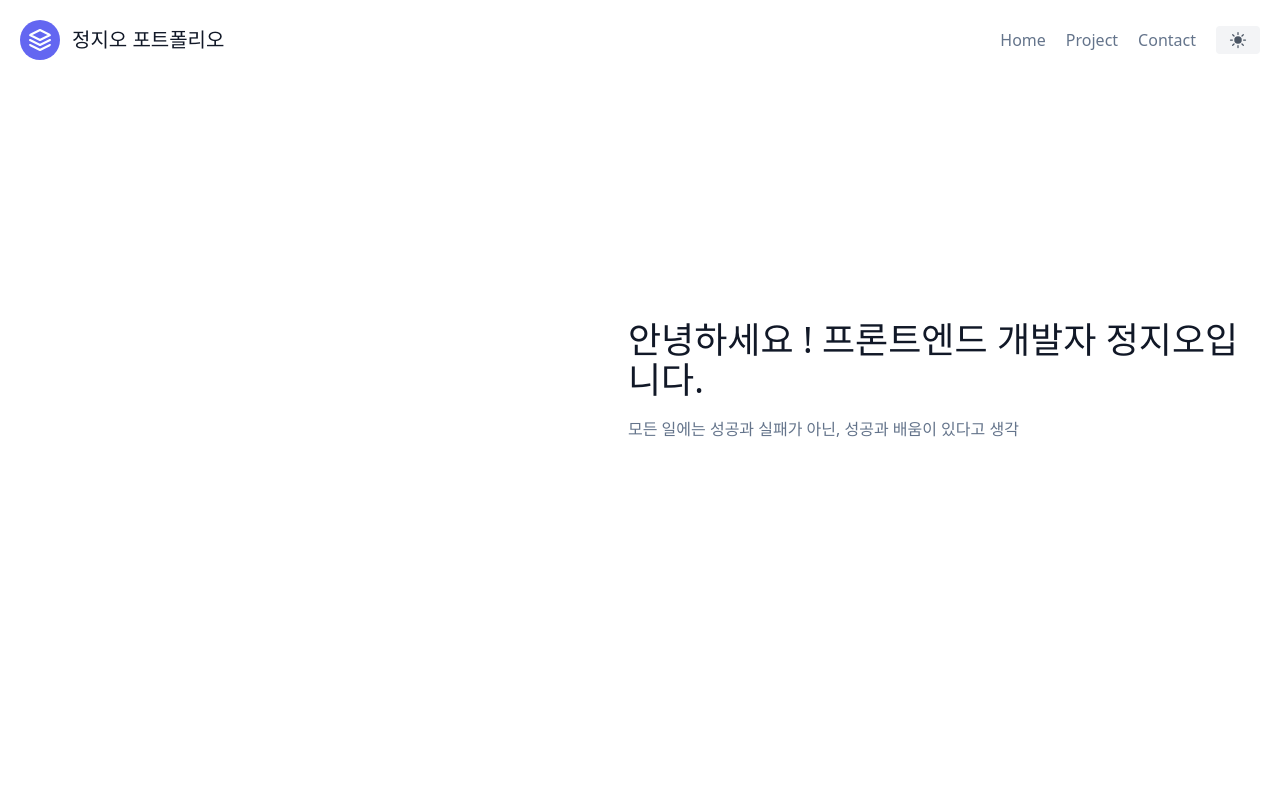
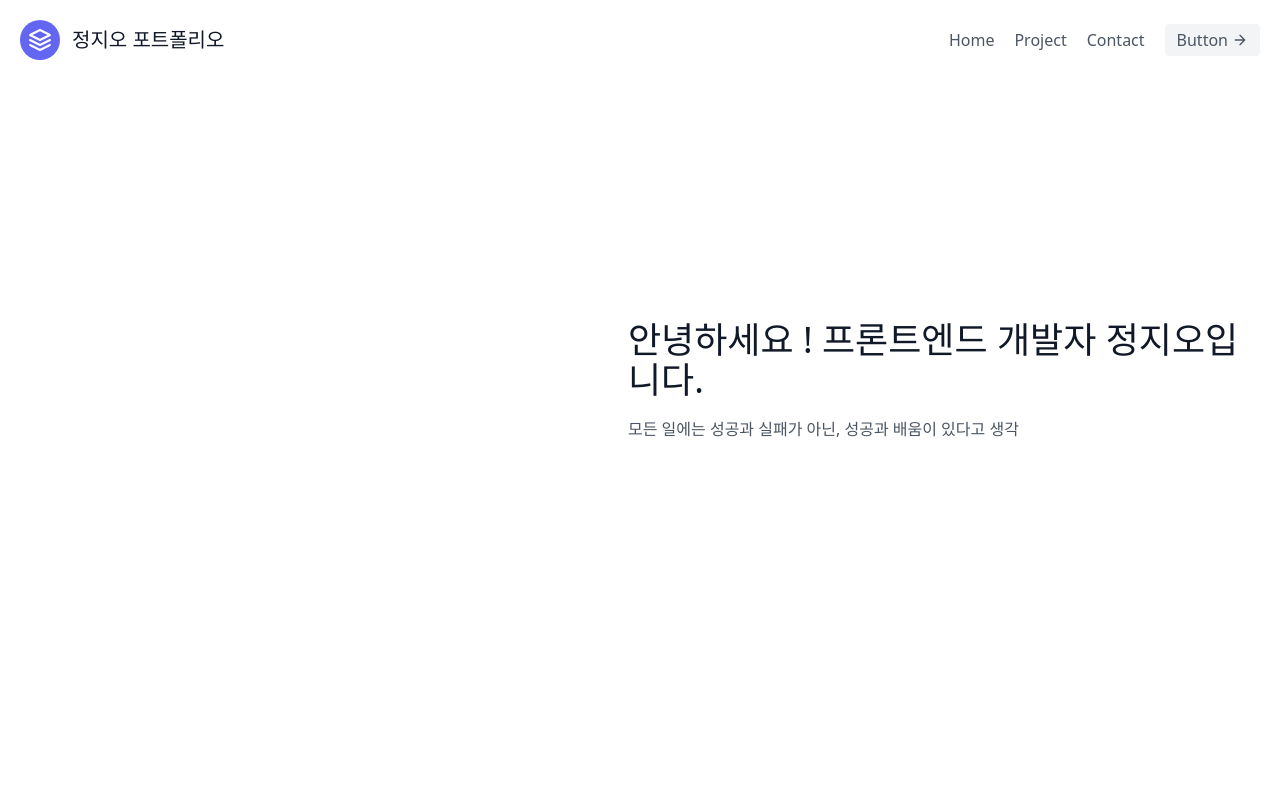
Before and after one commit to jiohjung98/MyPortfolio, a Next.js app: page / in a window 1280 px wide. Shown: the top 800 px of the page. Built offline with nearby package versions, Linux system fonts and the light colour scheme.

Commit message:
Revert "design: light&dark mode 설정"
This reverts commit f0e83ca66ab6a9ff81d0a6092a7dab0383b7007f.

```diff
--- a/components/darkmode-toggle-button.js
+++ /dev/null
@@ -1,28 +0,0 @@
-import { useTheme } from 'next-themes'
-
-export default function DarkmodeToggleButton() {
-
-    const { theme, setTheme } = useTheme()
-
-    return (
-        <>
-         <button
-            className="inline-flex items-center bg-gray-100 border-0 py-1 px-3 focus:outline-none hover:bg-gray-50 hover:text-orange-500 dark:bg-slate-600 dark:text-slate-400 dark:hover:bg-slate-700 dark:hover:text-yellow-500 rounded text-base mt-4 md:mt-0"
-            type='button'
-            onClick={() => setTheme(theme === 'dark' ? 'light' : 'dark')}
-            >
-
-            {/* 라이트 */}
-            <svg xmlns="http://www.w3.org/2000/svg" viewBox="0 0 24 24" fill="currentColor" className="visible dark:invisible dark:h-0 dark:w-0 h-5 w=0">
-                <path d="M12 2.25a.75.75 0 0 1 .75.75v2.25a.75.75 0 0 1-1.5 0V3a.75.75 0 0 1 .75-.75ZM7.5 12a4.5 4.5 0 1 1 9 0 4.5 4.5 0 0 1-9 0ZM18.894 6.166a.75.75 0 0 0-1.06-1.06l-1.591 1.59a.75.75 0 1 0 1.06 1.061l1.591-1.59ZM21.75 12a.75.75 0 0 1-.75.75h-2.25a.75.75 0 0 1 0-1.5H21a.75.75 0 0 1 .75.75ZM17.834 18.894a.75.75 0 0 0 1.06-1.06l-1.59-1.591a.75.75 0 1 0-1.061 1.06l1.59 1.591ZM12 18a.75.75 0 0 1 .75.75V21a.75.75 0 0 1-1.5 0v-2.25A.75.75 0 0 1 12 18ZM7.758 17.303a.75.75 0 0 0-1.061-1.06l-1.591 1.59a.75.75 0 0 0 1.06 1.061l1.591-1.59ZM6 12a.75.75 0 0 1-.75.75H3a.75.75 0 0 1 0-1.5h2.25A.75.75 0 0 1 6 12ZM6.697 7.757a.75.75 0 0 0 1.06-1.06l-1.59-1.591a.75.75 0 0 0-1.061 1.06l1.59 1.591Z" />
-            </svg>
-
-            {/* 다크  */}
-            <svg xmlns="http://www.w3.org/2000/svg" viewBox="0 0 24 24" fill="currentColor" className="invisible dark:visible dark:h-5 dark:w-5 h-0 w-0">
-                <path fill-rule="evenodd" d="M9.528 1.718a.75.75 0 0 1 .162.819A8.97 8.97 0 0 0 9 6a9 9 0 0 0 9 9 8.97 8.97 0 0 0 3.463-.69.75.75 0 0 1 .981.98 10.503 10.503 0 0 1-9.694 6.46c-5.799 0-10.5-4.7-10.5-10.5 0-4.368 2.667-8.112 6.46-9.694a.75.75 0 0 1 .818.162Z" clip-rule="evenodd" />
-            </svg>
-
-        </button>
-        </>
-    );
-}
--- a/components/footer.js
+++ b/components/footer.js
@@ -1,8 +1,8 @@
 export default function Footer() {
     return (
         <>
-            <footer className="body-font">
-                <div className="">
+            <footer className="text-gray-600 body-font">
+                <div className="bg-gray-100">
                     <div className="container px-5 py-6 mx-auto flex items-center sm:flex-row flex-col">
                     <a className="flex title-font font-medium items-center md:justify-start justify-center text-gray-900">
                         <span className="ml-3 text-xl">정지오 포트폴리오</span>
--- a/components/header.js
+++ b/components/header.js
@@ -1,5 +1,4 @@
 import Link from 'next/link';
-import DarkmodeToggleButton from './darkmode-toggle-button';
 
 export default function Header() {
     return (
@@ -25,7 +24,11 @@ export default function Header() {
                     <a className="mr-5 hover:text-gray-900">Contact</a>
                 </Link>
                 </nav>
-                <DarkmodeToggleButton/>
+                <button className="inline-flex items-center bg-gray-100 border-0 py-1 px-3 focus:outline-none hover:bg-gray-200 rounded text-base mt-4 md:mt-0">Button
+                <svg fill="none" stroke="currentColor" stroke-linecap="round" stroke-linejoin="round" stroke-width="2" className="w-4 h-4 ml-1" viewBox="0 0 24 24">
+                    <path d="M5 12h14M12 5l7 7-7 7"></path>
+                </svg>
+                </button>
             </div>
             </header>
         </>
--- a/components/layout.js
+++ b/components/layout.js
@@ -3,10 +3,10 @@ import Header from "./header";
 
 export default function Layout({ children }) {
     return (
-        <div className="bg-primary">
+        <>
             <Header/>
             <div>{children}</div>
             <Footer/>
-        </div>
+        </>
     )
 }
--- a/package.json
+++ b/package.json
@@ -10,7 +10,6 @@
   },
   "dependencies": {
     "next": "14.1.4",
-    "next-themes": "^0.3.0",
     "react": "^18",
     "react-dom": "^18",
     "react-spring": "^9.7.3"
--- a/pages/_app.js
+++ b/pages/_app.js
@@ -1,10 +1,5 @@
 import "@/styles/globals.css";
-import { ThemeProvider } from 'next-themes'
 
 export default function App({ Component, pageProps }) {
-  return (
-    <ThemeProvider attribute="class">
-        <Component {...pageProps} />
-    </ThemeProvider>
-  );
+  return <Component {...pageProps} />;
 }
--- a/pages/index.js
+++ b/pages/index.js
@@ -80,7 +80,7 @@ export default function Home() {
             <div className="flex justify-center">
               {showButton && (
                 <animated.button
-                  className="project-btn"
+                  className="inline-flex text-white bg-indigo-500 border-0 py-2 px-6 focus:outline-none hover:bg-indigo-600 rounded text-lg"
                   style={{ opacity: showButton ? 1 : 0 }}
                 >
                   프로젝트 보러가기
--- a/styles/globals.css
+++ b/styles/globals.css
@@ -1,42 +1,3 @@
 @tailwind base;
 @tailwind components;
 @tailwind utilities;
-
-.bg-primary {
-    @apply bg-white dark:bg-slate-800
-}
-
-.btn-project {
-    @apply inline-flex text-white dark:text-white bg-indigo-500 border-0 py-2 px-6 focus:outline-none hover:bg-indigo-600 rounded text-lg
-}
-
-.project-card {
-    @apply flex flex-col m-3 rounded-xl w-full
-            transition duration-300 transform border border-gray-300
-            hover:scale-105
-            hover:shadow-lg
-            dark:border-gray-200/50
-            dark:hover:shadow-gray-400/40
-            hover:text-blue-600
-}
-
-.project-btn {
-  @apply inline-flex text-white bg-indigo-500 border-0 py-2 px-6 focus:outline-none hover:bg-indigo-600 rounded text-lg
-}
-
-h1, h2, h3, h4, h5, h6 {
-    @apply text-slate-900 dark:text-white
-}
-
-footer {
-    @apply text-gray-600 dark:text-white
-    bg-gray-100 dark:bg-slate-600/20
-}
-
-a {
-    @apply text-slate-500 hover:text-slate-700 dark:text-slate-400 dark:hover:text-slate-50
-}
-
-p {
-    @apply text-slate-500 dark:text-slate-400
-}
```
Also changed, not shown: 1 other file (tests, documents, lock files or other folders).
